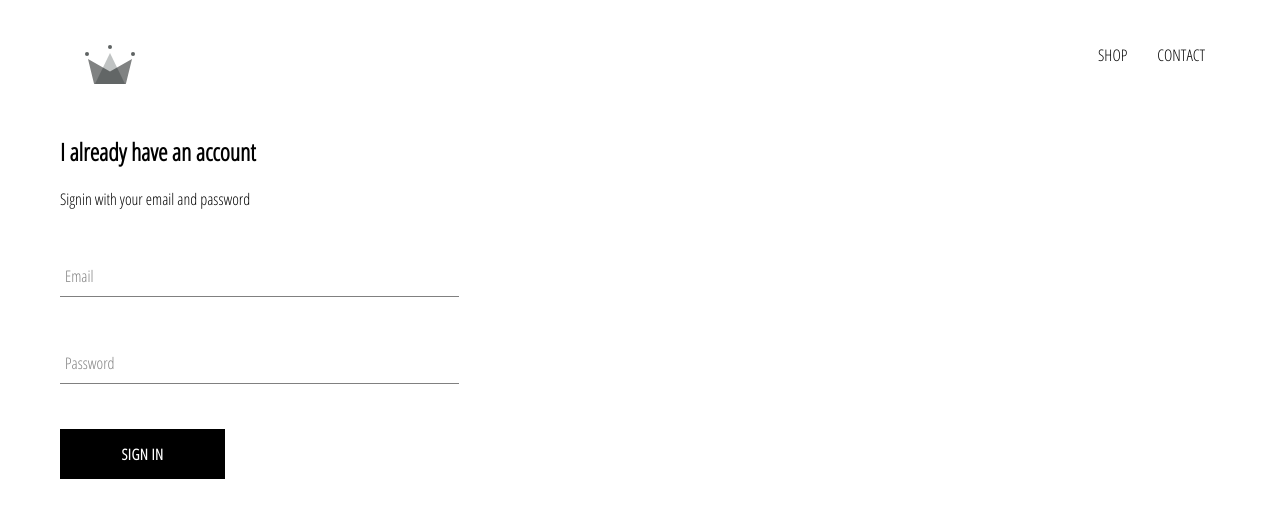
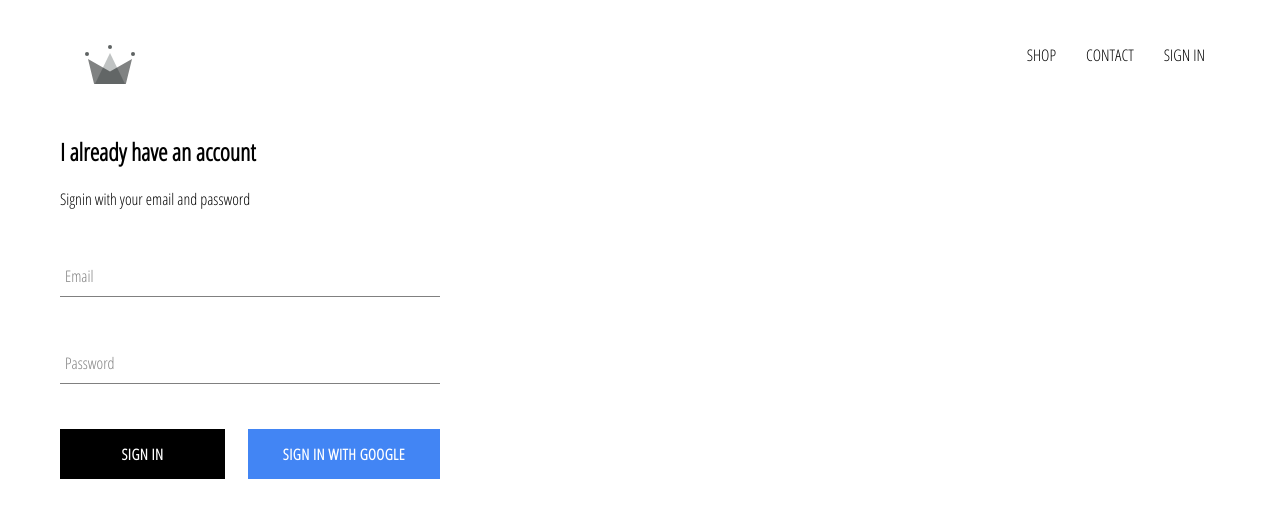
Before and after one commit to 2daze/crwn-clothing, a React (Create React App) app: page /signin in a window 1280 px wide. Shown: the top 518 px of the page. Built offline with nearby package versions, Linux system fonts and the light colour scheme; no server answers.

Commit message:
firebase integration, signin/signout in header

```diff
--- a/src/App.css
+++ b/src/App.css
@@ -7,3 +7,7 @@
   text-decoration: none;
   color: black;
 }
+
+* {
+  box-sizing: border-box;
+}
--- a/src/App.js
+++ b/src/App.js
@@ -5,12 +5,37 @@
 import HatsPage from './pages/HatsPage';
 import SignInSignUpPage from './pages/SignInSignUpPage';
 import Header from './components/Header';
+import { auth } from './firebase/firebase.utils';
+
 import './App.css';
 
-function App() {
+class App extends React.Component {
+  unsubscribeFromAuth = null;
+
+  constructor() {
+    super();
+
+    this.state = {
+      currentUser: null
+    }
+  }
+
+  componentDidMount() {
+    this.unsubscribeFromAuth = auth.onAuthStateChanged(user => {
+      this.setState({ currentUser: user });
+
+      console.log(user);
+    })
+  }
+
+  componentWillUnmount() {
+    this.unsubscribeFromAuth();
+  }
+
+  render () {
     return (
       <div>
-      <Header />
+        <Header currentUser={this.state.currentUser} />
         <Switch>
           <Route exact path='/' component={HomePage} />
           <Route exact path='/shop' component={ShopPage} />
@@ -20,5 +45,6 @@
       </div>
     );
   }
+}
 
 export default App;
--- a/src/components/CustomButton.jsx
+++ b/src/components/CustomButton.jsx
@@ -2,9 +2,13 @@
 
 import './CustomButton.styles.scss';
 
-const CustomButton = ({ children, ...otherProps }) => {
+const CustomButton = ({ children, isGoogleSignIn, ...otherProps }) => {
   return (
-    <button className="custom-button" {...otherProps}>{children}</button>
+    <button
+      className={`${isGoogleSignIn ? 'google-sign-in':''} custom-button`} {...otherProps}
+    >
+      {children}
+    </button>
    );
 }
 
--- a/src/components/CustomButton.styles.scss
+++ b/src/components/CustomButton.styles.scss
@@ -19,4 +19,14 @@
     color: black;
     border: 1px solid black;
   }
+
+  &.google-sign-in {
+    background-color: #4285f4;
+    color: white;
+
+    &:hover {
+      background-color: #357ae8;
+      border: none;
+    }
+  }
 }
--- a/src/components/Header.jsx
+++ b/src/components/Header.jsx
@@ -1,10 +1,11 @@
 import React from 'react';
 import { Link } from 'react-router-dom';
 import { ReactComponent as Logo } from '../assets/crown.svg';
+import { auth } from '../firebase/firebase.utils.js';
 
 import './Header.styles.scss';
 
-const Header = () => {
+const Header = ({ currentUser }) => {
   return (
     <div className="header">
       <Link className="logo-container" to="/">
@@ -13,6 +14,11 @@
       <div className="options">
         <Link className="option" to="/shop">SHOP</Link>
         <Link className="option" to="/contact">CONTACT</Link>
+        {
+          currentUser ?
+            <div className='option' onClick={()=>auth.signOut()}>SIGN OUT</div> :
+            <Link className='option' to="/signin">SIGN IN</Link>
+        }
       </div>
     </div>
   );
--- a/src/components/Header.styles.scss
+++ b/src/components/Header.styles.scss
@@ -20,6 +20,7 @@
 
     .option {
       padding: 10px 15px;
+      cursor: pointer;
     }
   }
 }
--- a/src/components/SignIn.jsx
+++ b/src/components/SignIn.jsx
@@ -1,6 +1,7 @@
 import React from 'react';
 import FormInput from './FormInput';
 import CustomButton from './CustomButton';
+import { signInWithGoogle } from '../firebase/firebase.utils';
 
 import './SignIn.styles.scss';
 
@@ -47,7 +48,13 @@
             label="Password"
             required
           />
-          <CustomButton type="submit">SIGN IN</CustomButton>
+          <div className="buttons">
+            <CustomButton type="submit">SIGN IN</CustomButton>
+            <CustomButton onClick={signInWithGoogle } isGoogleSignIn>
+              {' '}
+              Sign in with Google{' '}
+            </CustomButton>
+          </div>
         </form>
       </div>
     );
--- a/src/components/SignIn.styles.scss
+++ b/src/components/SignIn.styles.scss
@@ -1,5 +1,14 @@
 .sign-in {
-  width: 30vw;
+  width: 380px;
   display: flex;
   flex-direction: column;
+
+  .title {
+    margin: 10px 0;
+  }
+
+  .buttons {
+    display: flex;
+    justify-content: space-between;
+  }
 }
--- /dev/null
+++ b/src/firebase/firebase.utils.js
@@ -0,0 +1,24 @@
+import firebase from 'firebase/app';
+import 'firebase/firestore';
+import 'firebase/auth';
+
+const config = {
+  apiKey: "AIzaSyCKe4TspRBbxEerjpQp-9-4BirKzPbXstk",
+  authDomain: "crwn-backend-db.firebaseapp.com",
+  projectId: "crwn-backend-db",
+  storageBucket: "crwn-backend-db.appspot.com",
+  messagingSenderId: "1087147920454",
+  appId: "1:1087147920454:web:1941e165a7a2832ed28e47",
+  measurementId: "G-RTQRGFVL4S"
+};
+
+
+export default !firebase.apps.length ?
+  firebase.initializeApp(config) : firebase.app();
+
+export const auth = firebase.auth();
+export const firestore = firebase.firestore();
+
+const provider = new firebase.auth.GoogleAuthProvider();
+provider.setCustomParameters({ prompt: 'select_account' });
+export const signInWithGoogle = () => auth.signInWithPopup(provider);
```
Lines whose indentation alone changed are shown as unchanged.
